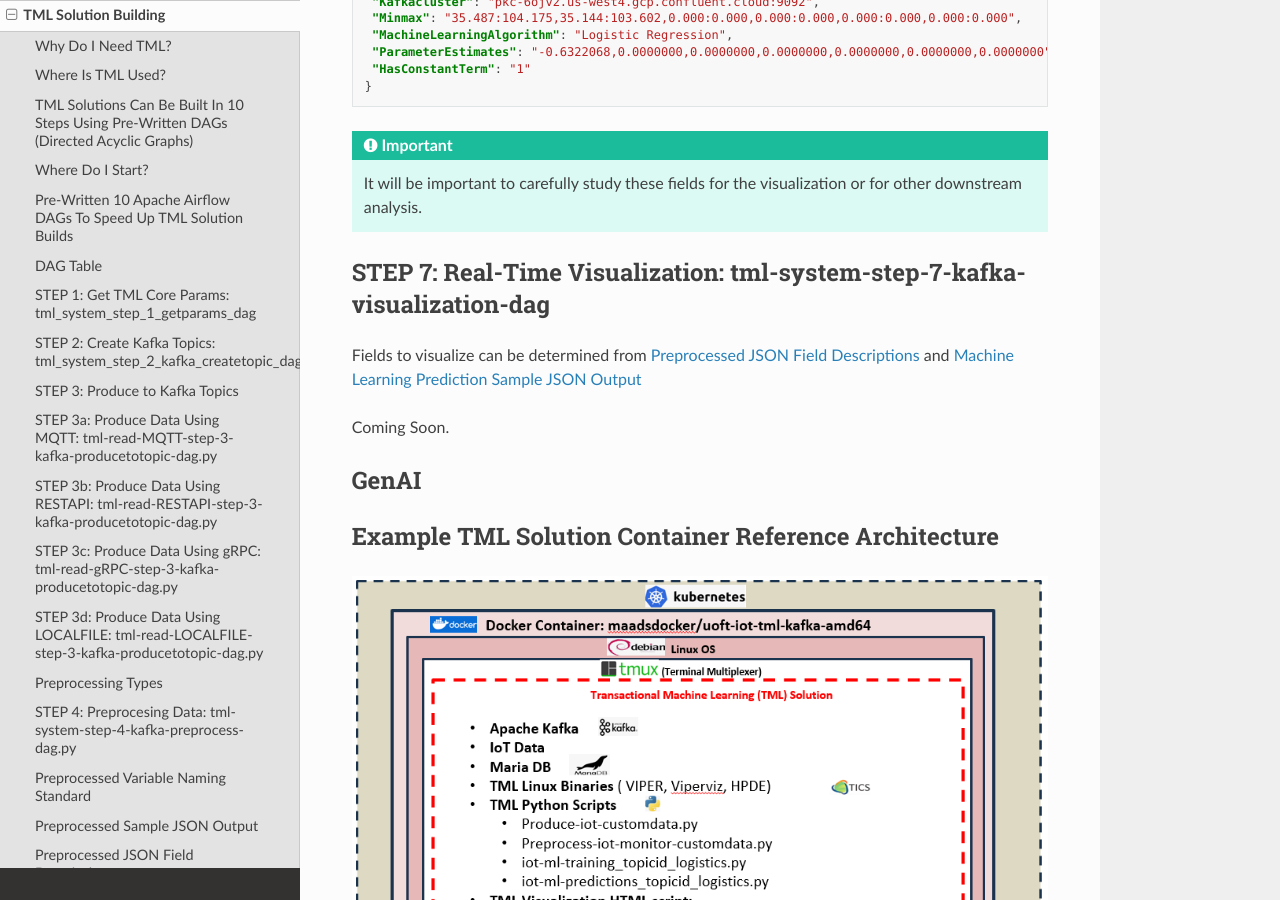
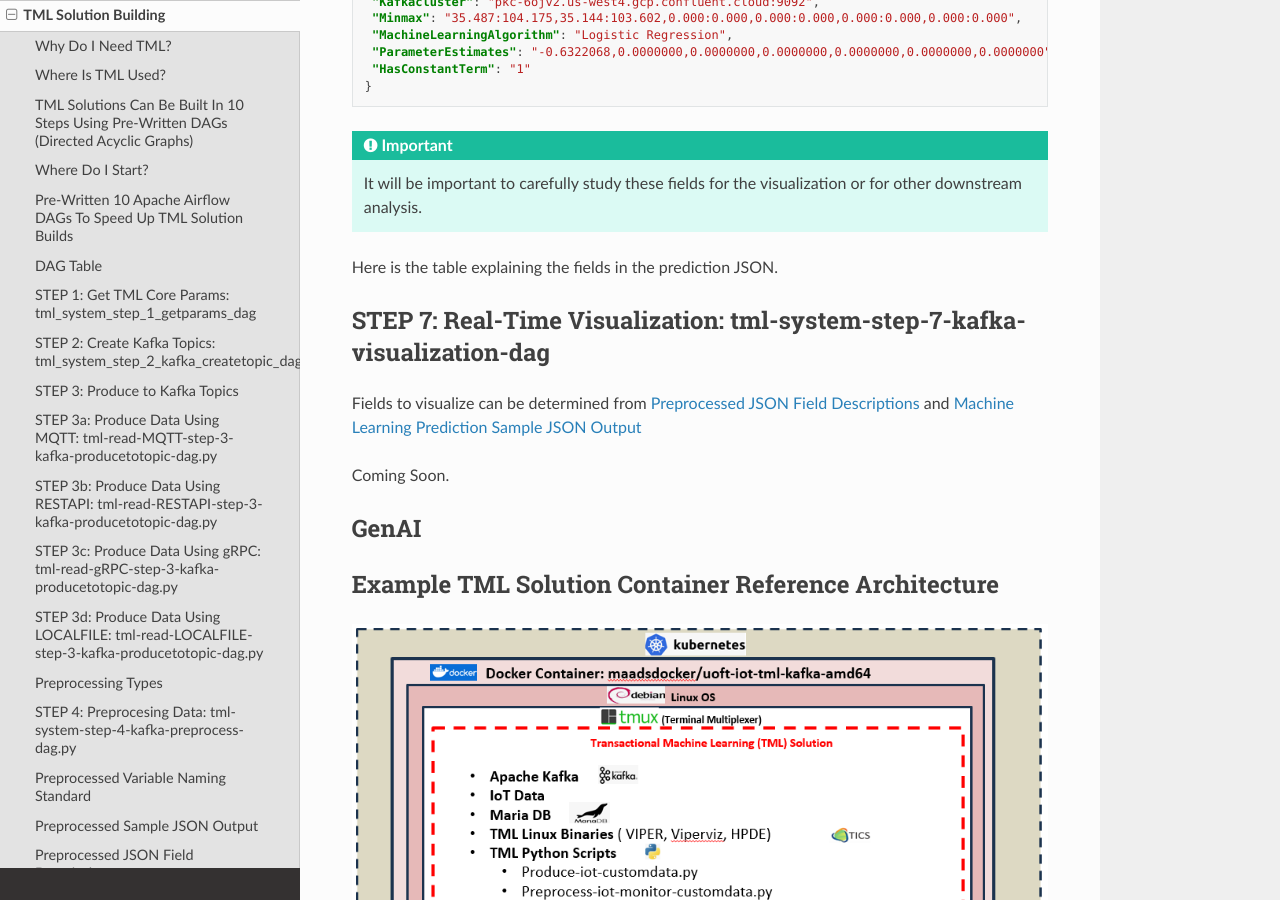
Before and after one commit to smaurice101/readthedocs, a Sphinx documentation site: the page built from docs/source/tmlbuilds.rst, in a window 1280 px wide and 900 px high, scrolled down 28130 px. Built offline with Sphinx 7.4.7 and the Read the Docs theme 2.0.0, drawn with Linux system fonts in a browser that asks for light colours.

Commit message:
Update tmlbuilds.rst

```diff
--- a/docs/source/tmlbuilds.rst
+++ b/docs/source/tmlbuilds.rst
@@ -1642,6 +1642,8 @@
 
    It will be important to carefully study these fields for the visualization or for other downstream analysis.
 
+Here is the table explaining the fields in the prediction JSON.
+
 .. list-table::
 
    * - **JSON Field**
@@ -1666,7 +1668,7 @@
      - Inputdata used in the model: "0.000,0.000,0.000,122022.000,0.000,0.000 - These are the independent variables
    * - Fieldnames
      - These are the independent variable streams used in the model: Date, topicid1370_Voltage_preprocessed_AnomProb, topicid1370_Current_preprocessed_AnomProb,
-       topicid1370_Power_preprocessed_Trend, topicid1370_Voltage_preprocessed_Avg, topicid1370_Current_preprocessed_Avg,topicid1370_Power_preprocessed_Avg",
+       topicid1370_Power_preprocessed_Trend, topicid1370_Voltage_preprocessed_Avg, topicid1370_Current_preprocessed_Avg,topicid1370_Power_preprocessed_Avg
    * - Topicid
      - The topicid associated with this device id: 1370
    * - Fullpathtomodels
```
